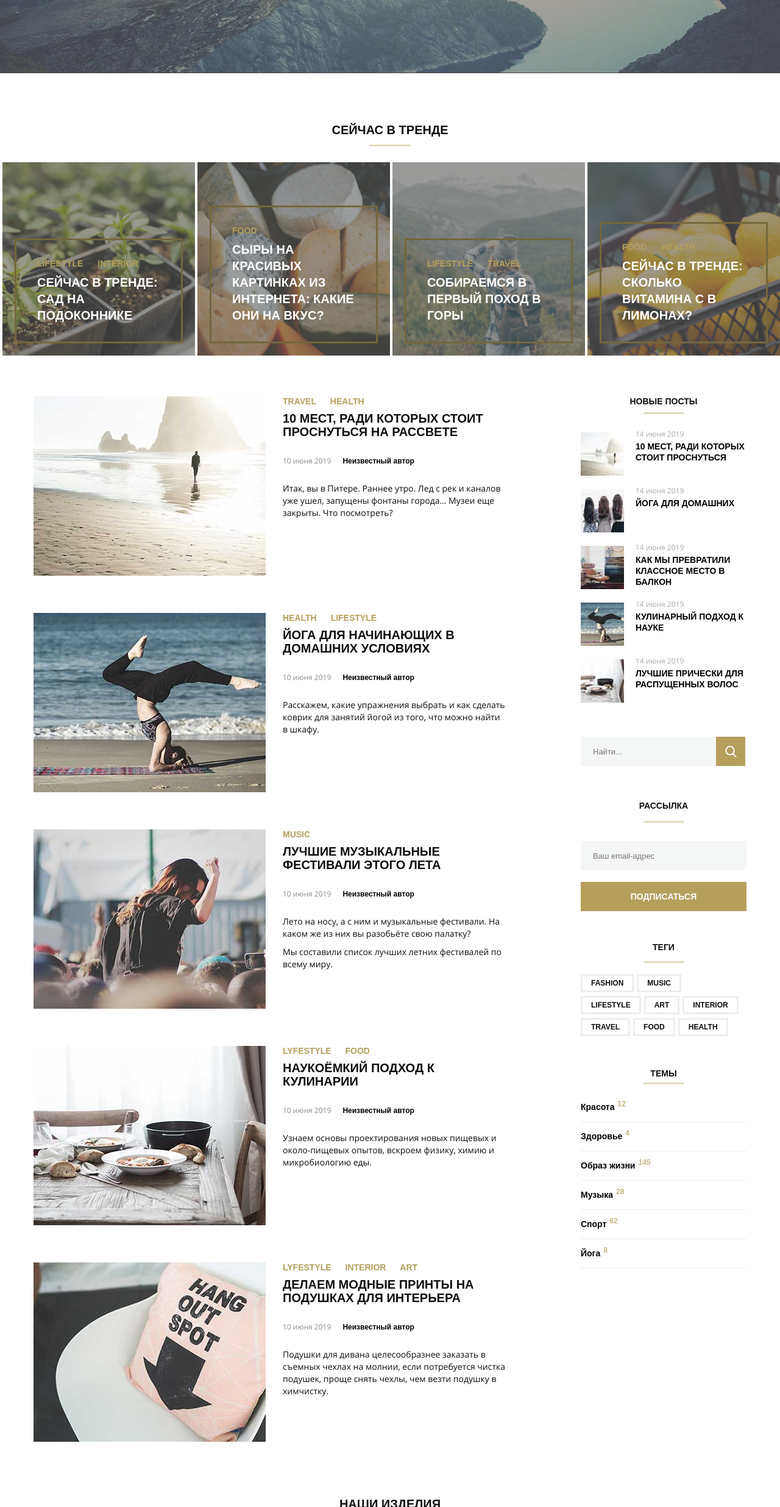
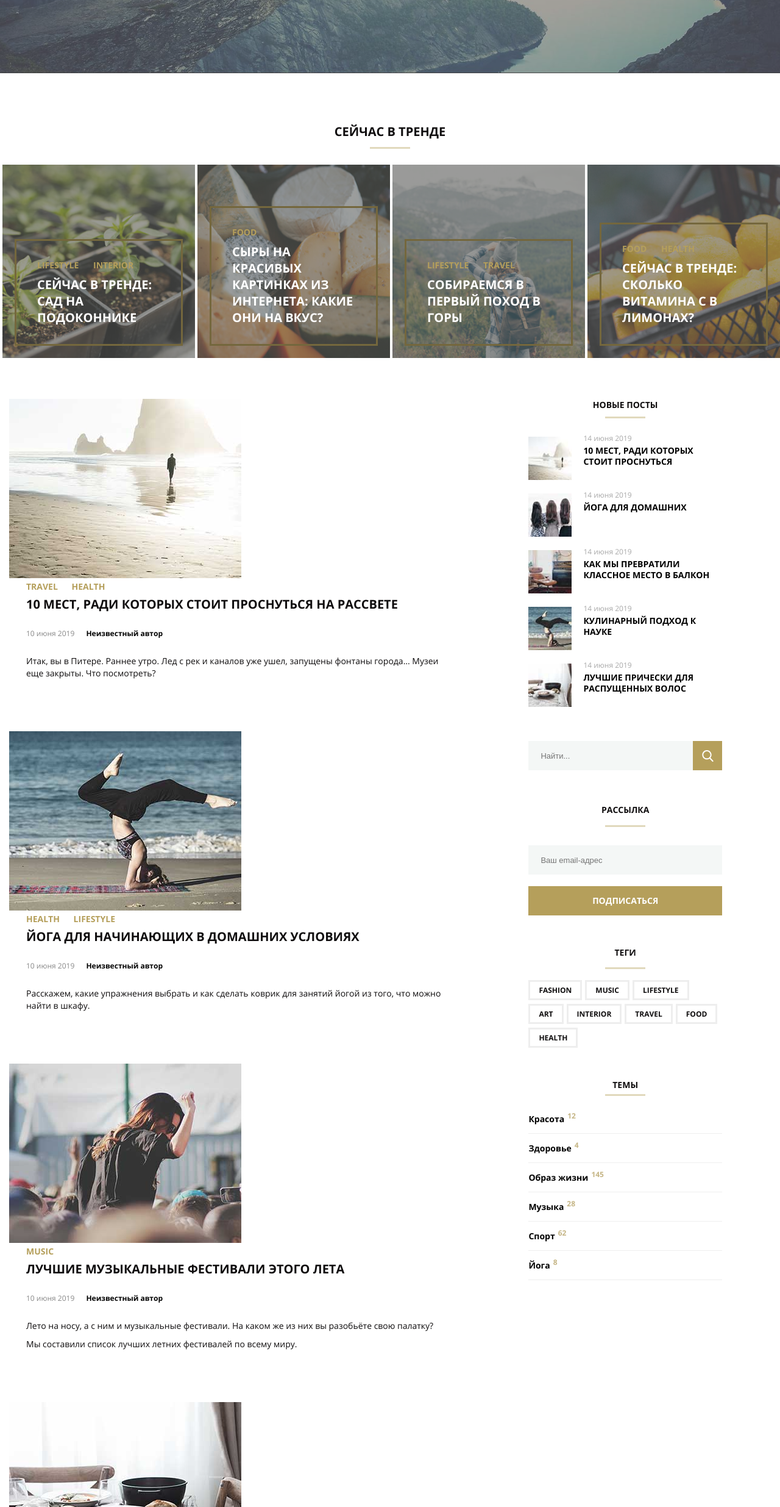
Before and after one commit to byzyka/my-diplom, a plain HTML site: page index.html in a window 1280 px wide. Shown: the part 329-2800 px from the top of the page at 61% size. Drawn offline with Linux system fonts and the light colour scheme; files whose address does not match are found by name; a web font is replaced by a local one.

Commit message:
правки css

```diff
--- a/css/style.css
+++ b/css/style.css
@@ -1,8 +1,8 @@
  @font-face{
   font-family: OpenSans;
-  src: url("..fonts/OpenSans-Bold.ttf");
+  src: url("../fonts/OpenSans-Bold.ttf");
   font-weight: 700;
-  font-style: normal;
+  font-style: normal;653
 }
  @font-face{
   font-family: OpenSans;
@@ -444,6 +444,8 @@ top: 0;
 }
 
 .article-list-item {
+	display: flex;
+	flex-wrap: wrap;
 	border-bottom: solid 3px #eeeeee;
 
 }
@@ -455,8 +457,7 @@ top: 0;
 
 .article-list-item-img {
 	max-width: 381px;
-	width: 100%;
-	}
+}
 
 .article-list-item-img img {
 	width: 100%;
@@ -469,7 +470,6 @@ top: 0;
 
 .article-list-item-desc {
 	width: 100%;
-	max-width: 367px;
 	margin-left: 0;
 	margin-top: 10px;
 	margin-bottom: 18px;
@@ -611,9 +611,13 @@ margin-bottom: 60px;
 	margin-bottom: 50px;
 }
 
+.search-group {
+	flex-grow: 4;
+}
+
 .field {
 	box-sizing: border-box;
-	width: 281px;
+	width: 100%;
 	height: 48px;
 	background-color: #f4f7f6;
 	border: 1px solid #f4f7f6;
@@ -643,10 +647,18 @@ margin-bottom: 60px;
 	background-color: #323232;
 	border: 2px solid #323232;
 }
+
+.sub {
+	display: flex;
+    flex-wrap: wrap;
+}
+
+
 .subscribe {
 	display: flex;
 	flex-wrap: wrap;
 	margin-bottom: 58px;
+	width: 100%;
 }
 
 
@@ -661,7 +673,7 @@ margin-bottom: 60px;
 
 .subscribe-field {
 	box-sizing: border-box;
-	width: 330px;
+	width: 100%;
 	height: 50px;
 	background-color: #f4f7f6;
 	border: 1px solid #f4f7f6;
@@ -675,6 +687,8 @@ margin-bottom: 60px;
 }
 
 .subscribe-title {
+	display: block;
+    width: 100%;
 	font-family: OpenSans, Arial, sans-serif;
 	font-weight: 700;
 	font-size: 14px;
@@ -706,11 +720,12 @@ margin-bottom: 60px;
 }
 
 .subscribe-group {
+	width: 100%;
 	margin-bottom: 19px;
 }
 
 .subscribe-group-button {
-	width: 330px;
+	width: 100%;
 	height: 50px;
 	background-color: #b59f5b;
 	border: none;
@@ -824,6 +839,10 @@ margin-bottom: 60px;
 	color: #c5b585;
 	margin-left: 5px;
 	display: inline-block;
+}
+
+.shop {
+	padding: 0 16px;
 }
 
 .shop-title,
@@ -875,8 +894,7 @@ margin-bottom: 60px;
 
 .shop-product-img img {
 	width: 100%;
-	object-position: right;
-    object-fit: cover;
+
 }
 
 .shop-product-name,
@@ -1032,7 +1050,7 @@ margin-bottom: 60px;
 	color: #cdcdcd;
  }
 
-@media (min-width: 641px)and (max-width: 1199px) and (orientation:portrait)  {
+@media (min-width: 640px)and (max-width: 1199px) and (orientation:portrait)  {
 
 	.trends-item {
 		width: calc(50% - 4px);
@@ -1044,7 +1062,7 @@ margin-bottom: 60px;
 
 }
 
-@media (min-width: 641px) and (max-width: 1199px)and (orientation:landscape)  {
+@media (min-width: 640px) and (max-width: 1199px)and (orientation:landscape)  {
 
 	.trends-item {
 		width: calc(25% - 4px);
@@ -1055,7 +1073,7 @@ margin-bottom: 60px;
 	}
 }
 
-@media (max-width: 640px) and (orientation:portrait)  {
+@media (max-width: 639px) and (orientation:portrait)  {
 
 
 	.trends-item {
@@ -1064,7 +1082,7 @@ margin-bottom: 60px;
 	}
 }
 
-@media (max-width: 640px)and (orientation:landscape)  {
+@media (max-width: 639px)and (orientation:landscape)  {
 
 
 	.trends-item {
@@ -1076,7 +1094,7 @@ margin-bottom: 60px;
 	}
 }
 
-@media (min-width: 768px) {
+@media (min-width: 641px) and (max-width: 1199px) {
 
 .header {
 	min-width: 768px;
@@ -1133,29 +1151,33 @@ margin-bottom: 60px;
 	width: 100%;
 }
 
-
-.trends-item:nth-child(even) {
-	margin-left: 4px;
+.trends-items {
+	display: flex;
+	flex-wrap: nowrap;
+
 }
 
 .content {
-	max-width: 699px;
-	width: 100%;
+	min-width: 640px;
 	margin: 0 auto;
 	padding: 0 35px;
 	display: flex;
-	flex-wrap: wrap;
+
 }
 .main-content {
-	max-width: 392px;
 	width: 100%;
 	margin-right: 35px;
+}
+
+.article-list-item-img {
+	min-width: 381px;
 }
 
 .side-bar {
 	max-width: 272px;
 	width: 100%;
 }
+
 .field {
 	width: 222px;
 }
@@ -1323,8 +1345,11 @@ width: 331px;
 	max-width: 1170px;
 	padding: 0 15px;
 	margin-bottom: 33px;
-
-}
+	display: flex;
+
+}
+
+
 
 .wrapper {
 	width: 100%;
@@ -1481,6 +1506,7 @@ width: 331px;
  }
 
 .shop-products {
+	display: flex;
 	flex-wrap: nowrap;
 }
 
```
